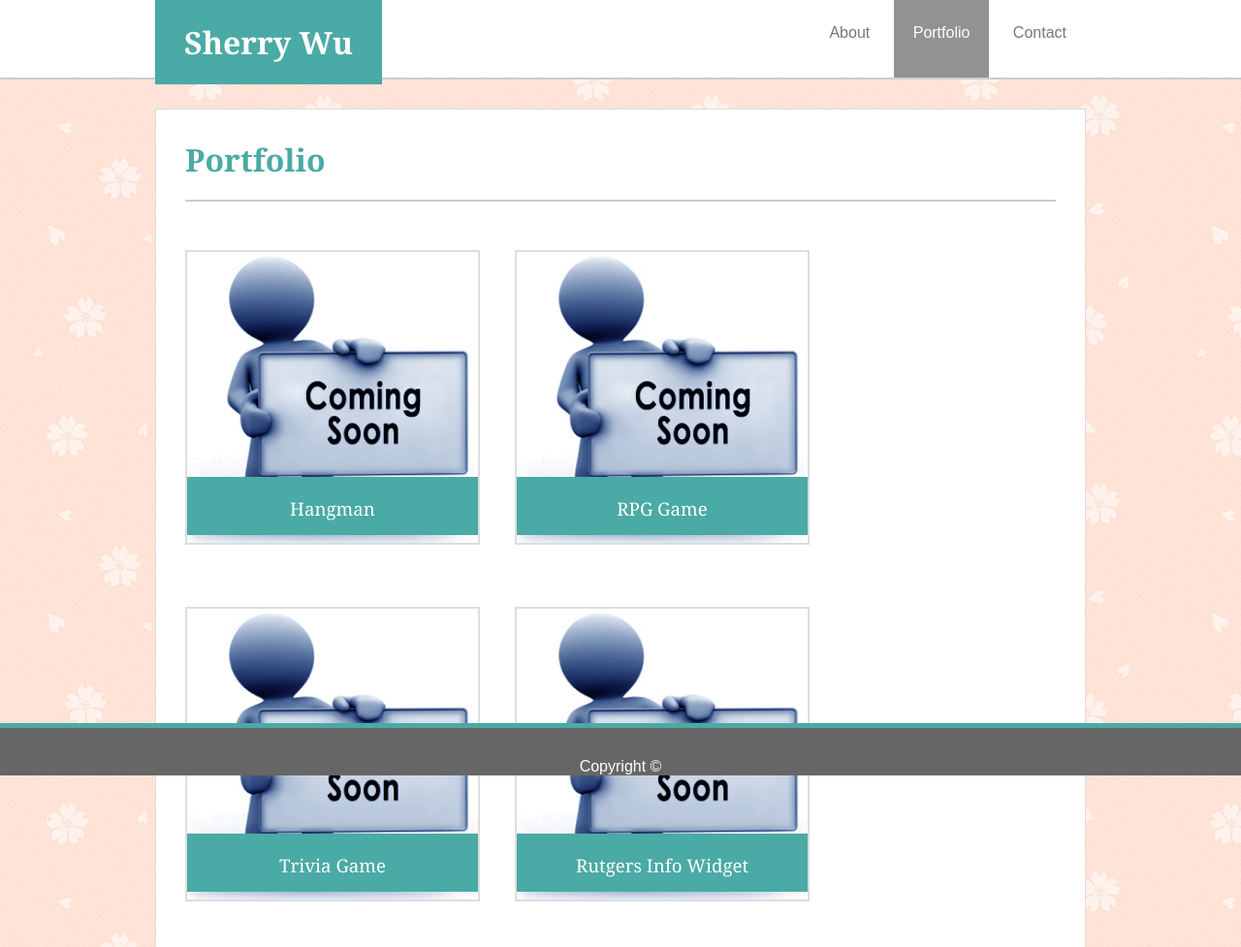
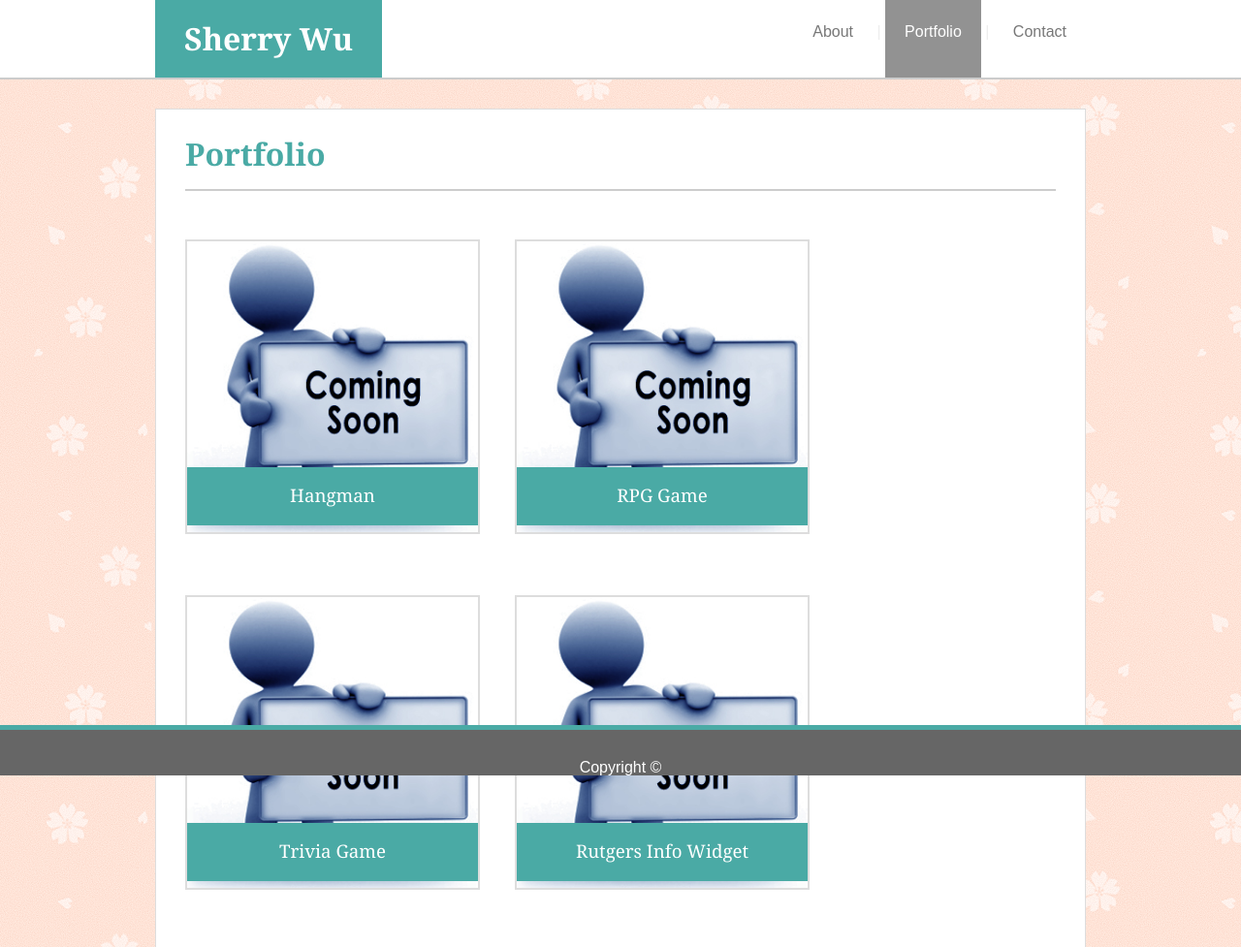
Before and after one commit to Sherry-W/Basic-Portfolio, a plain HTML site: page portfolio.html in a window 1280 px wide. Shown: the top 977 px of the page at 97% size. Drawn offline with Linux system fonts and the light colour scheme.

Commit message:
navbar and reset.css updates

```diff
--- a/assets/css/style.css
+++ b/assets/css/style.css
@@ -11,6 +11,34 @@ header, h1, h2, h3, h4, h5 {
 	font-family: 'Georgia', Times, Times New Roman, serif;
 }
 
+h1 {
+    display: block;
+    font-size: 2em;
+    margin-top: 0.67em;
+    margin-bottom: 0.67em;
+    margin-left: 0;
+    margin-right: 0;
+    font-weight: bold;
+}
+
+h3 {
+    display: block;
+    font-size: 1.17em;
+    margin-top: 1em;
+    margin-bottom: 1em;
+    margin-left: 0;
+    margin-right: 0;
+    font-weight: bold;
+}
+
+p {
+    display: block;
+    margin-top: 1em;
+    margin-bottom: 1em;
+    margin-left: 0;
+    margin-right: 0;
+}
+
 .container {
 	width: 100%;
 	margin: auto;
@@ -21,22 +49,24 @@ header, h1, h2, h3, h4, h5 {
 	padding: 0px 0px 80px;
 	border-bottom: 2px solid #cccccc;
 	width: 100%;
-	/*position: fixed;*/
+	position: sticky;
 	top: 0;
 	text-align: center;
+	z-index: 1; /*Add this*/
 }
 
 .navbar {
 	width: 960px;
 	margin: auto;
 	/*position: fixed;*/
-	text-align: center;
+	/*z-index:1; Add this*/
+	/*text-align: center;*/
 }
 
 .navbar a {
 	text-decoration: none;
 	color: #777777;
-	padding: 38px 20px;
+	padding: 39px 20px;
 }
 
 .navbar a:hover {
@@ -54,7 +84,7 @@ header, h1, h2, h3, h4, h5 {
 header {
 	float: left;
 	background-color: #4aaaa5;
-	padding: 22px 30px;
+	padding: 24px 30px;
 }
 
 .lrg-txt {
@@ -66,6 +96,11 @@ header {
 nav {
 	float: right;
 	padding-top: 25px;
+}
+
+.lightgray {
+	color: #dddddd;
+	opacity: 0.5;
 }
 
 .main {
@@ -101,9 +136,11 @@ footer {
 	color: #ffffff;
 }
 
+	/* <------------------ Codes Above are for ALL pages ------> */
 
 
-    /*Codes Below are for About Me Page Only*/
+
+    /* <------------------ Codes Below are for About Me Page Only*/
 
 
 .dblspc {
@@ -119,7 +156,7 @@ footer {
     /*End of Codes for About Me Page*/
 
 
-    /*Codes Below are for Contact Page Only*/
+    /* <------------------ Codes Below are for Contact Page Only*/
 
 .formtitle {
 	margin: 0px;
@@ -140,13 +177,13 @@ footer {
     padding: 10px 30px;
     text-align: center;
     cursor: pointer;
-    margin: 15px 0px 0px;
+    margin: 0px 0px 0px;
 }
 
     /*End of Codes for Contact Page*/
 
 
-    /*Codes Below are for Portfolio Page Only*/
+    /* <------------------ Codes Below are for Portfolio Page Only*/
 
 .projectphoto {
 	width: 300px;
@@ -163,7 +200,7 @@ footer {
 	text-align: center;
 	padding-top: 20px;
    	position: absolute;
-   	bottom: 35px;
+   	bottom: 33px;
    	left: 2px;
    	width: 100%;
    	font-weight: normal;
@@ -181,10 +218,14 @@ footer {
 }
 
 div a:hover {
-  	opacity: 0.4;
+  	opacity: 0.5;
+}
+
+#portfolio-container {
+	width: 960px;
+	height: 1200px;
+
 }
 
 
-
-
     /*End of Codes for Portfolio Page*/
--- a/portfolio.html
+++ b/portfolio.html
@@ -1,7 +1,7 @@
 <!DOCTYPE html>
 <html>
 <head>
-	<!-- <link rel="stylesheet" type="text/css" href="assets/css/reset.css"> -->
+	<link rel="stylesheet" type="text/css" href="assets/css/reset.css">
 	<link rel="stylesheet" type="text/css" href="assets/css/style.css">
 
 
@@ -21,8 +21,8 @@
 	</header>
 
 	<nav>
-		<a href="index.html">About</a>
-		<a class="active" href="portfolio.html">Portfolio</a>
+		<a href="index.html">About</a><span class="lightgray"> | </span>
+		<a class="active" href="portfolio.html">Portfolio</a><span class="lightgray"> | </span>
 		<a href="contact.html">Contact</a>
 	</nav>
 	</div>
@@ -34,34 +34,38 @@
 
 		<h1 class="title">Portfolio</h1>
 
+		<div id="portfolio-container">
+
 		<div id="one">
-		<a href="#">
-		<img class="projectphoto" src="assets/images/coming_soon.jpg"></a>
-		<h3 class="projectname">Hangman</h3>
+		<a href="#" target="_blank">
+		<img class="projectphoto" src="assets/images/coming_soon.jpg">
+		<h3 class="projectname">Hangman</h3></a>
 		</div>
 
 		<div id="two">
-		<a href="#">
-		<img class="projectphoto" src="assets/images/coming_soon.jpg"></a>
-		<h3 class="projectname">RPG Game</h3>
+		<a href="#" target="_blank">
+		<img class="projectphoto" src="assets/images/coming_soon.jpg">
+		<h3 class="projectname">RPG Game</h3></a>
 		</div>
 
 		<div id="three">
-		<a href="#">
-		<img class="projectphoto" src="assets/images/coming_soon.jpg"></a>
-		<h3 class="projectname">Trivia Game</h3>
+		<a href="#" target="_blank">
+		<img class="projectphoto" src="assets/images/coming_soon.jpg">
+		<h3 class="projectname">Trivia Game</h3></a>
 		</div>
 
 		<div id="four">
-		<a href="#">
-		<img class="projectphoto" src="assets/images/coming_soon.jpg"></a>
-		<h3 class="projectname">Rutgers Info Widget</h3>
+		<a href="#" target="_blank">
+		<img class="projectphoto" src="assets/images/coming_soon.jpg">
+		<h3 class="projectname">Rutgers Info Widget</h3></a>
 		</div>
 
 		<div id="five">
-		<a href="#">
-		<img class="projectphoto" src="assets/images/coming_soon.jpg"></a>
-		<h3 class="projectname">Rock Paper Scissors</h3>
+		<a href="#" target="_blank">
+		<img class="projectphoto" src="assets/images/coming_soon.jpg">
+		<h3 class="projectname">Rock Paper Scissors</h3></a>
+
+		</div>
 		</div>
 
 
```
Also changed, not shown: contact.html (+3 -3 lines), index.html (+3 -3 lines).
